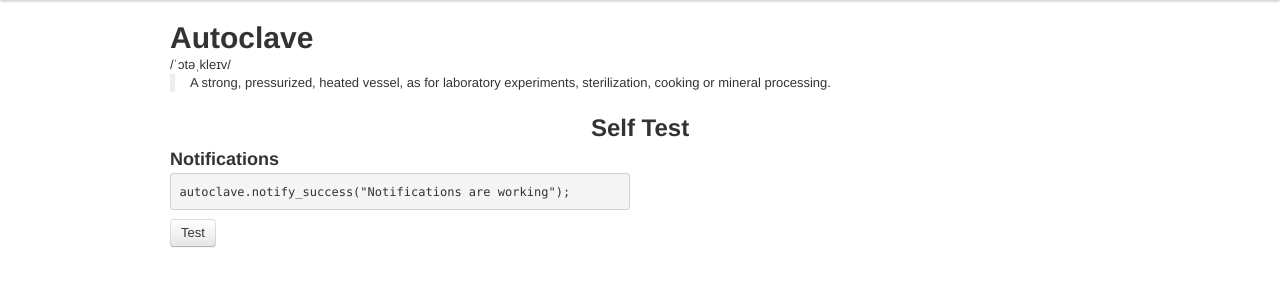
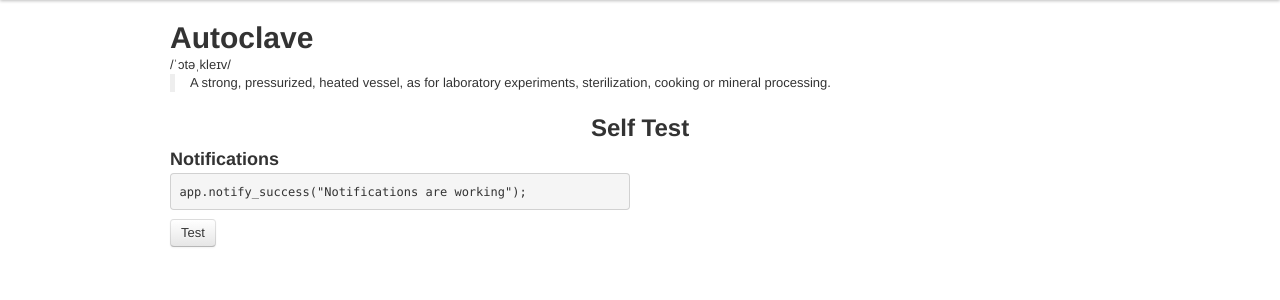
Before and after one commit to getslash/mailboxer, a Flask app: template flask_app/templates/index.html in a window 1280 px wide. Shown: the part 40-340 px from the top of the page. Run offline with Flask 2, Linux system fonts and the light colour scheme; the template is opened without the code that fills it, so the values that code supplies are empty; parts of the project's set-up code (start-up, migrations or seed data) failed here and were passed over; some libraries are stand-ins or nearby versions.

Commit message:
Remove several references to the name 'autoclave', making it easier to fork the template...

```diff
--- a/flask_app/app.py
+++ b/flask_app/app.py
@@ -8,7 +8,7 @@ from .utils import render_template
 app = flask.Flask(__name__)
 app.config.update(config.flask.__dict__)
 
-app.register_blueprint(api.api_blueprint, url_prefix=config.autoclave.AUTOCLAVE_API_ROOT)
+app.register_blueprint(api.api_blueprint, url_prefix=config.app.API_ROOT)
 
 oid = OpenID(app)
 
--- a/flask_app/config/__init__.py
+++ b/flask_app/config/__init__.py
@@ -1,5 +1,5 @@
 from . import (
     flask,
-    autoclave,
+    app,
     celery,
     )
--- /dev/null
+++ b/flask_app/config/app.py
@@ -0,0 +1,21 @@
+import os
+
+APP_NAME                     = "autoclave"
+USER_NAME                    = APP_NAME
+DEPLOY_ROOT                  = os.path.join("/opt", APP_NAME)
+DEPLOY_SRC_ROOT              = os.path.join(DEPLOY_ROOT, "src")
+
+UWSGI_UNIX_SOCK_PATH         = "/tmp/__{}.sock".format(APP_NAME)
+
+API_ROOT                     = "/api"
+
+CELERY_WORKER_SERVICE_NAME   = APP_NAME + "-celery"
+
+DATA_ROOT                    = "/data"
+REDIS_DB_PATH                = os.path.join(DATA_ROOT, "redis")
+MONGO_DB_PATH                = os.path.join(DATA_ROOT, "mongo")
+
+DATABASE_HOST                = "127.0.0.1"
+DEPLOYMENT_FRONTEND_TCP_PORT = 80
+TESTING_FRONTEND_TCP_PORT    = 8080
+STATIC_ROOT                  = os.path.abspath(os.path.join(os.path.dirname(__file__), "..", "static"))
--- a/flask_app/db.py
+++ b/flask_app/db.py
@@ -6,5 +6,5 @@ _connection = None
 def get_connection():
     global _connection
     if _connection is None:
-        _connection = pymongo.Connection(config.autoclave.AUTOCLAVE_DATABASE_HOST, safe=True)
+        _connection = pymongo.Connection(config.app.DATABASE_HOST, safe=True)
     return _connection
--- a/flask_app/static/js/autoclave-api.js
+++ b/flask_app/static/js/app-api.js
@@ -1,12 +1,12 @@
-if (autoclave === undefined) {
-    var autoclave = {};
+if (app === undefined) {
+    var app = {};
 }
 
-if (autoclave.api === undefined) {
-    autoclave.api = {};
+if (app.api === undefined) {
+    app.api = {};
 }
 
-autoclave.api.call = function(path, data) {
+app.api.call = function(path, data) {
     return $.ajax(path, {
         data : JSON.stringify(data),
         contentType : "application/json",
@@ -14,7 +14,7 @@ autoclave.api.call = function(path, data) {
         dataType: "json",
         type : "POST",
         error : function (request, msg, error) {
-            autoclave.notify_error("Ajax error on <b>" + path + "</b>: " + error);
+            app.notify_error("Ajax error on <b>" + path + "</b>: " + error);
         }
     });
 }
--- /dev/null
+++ b/flask_app/static/js/app-notifications.js
@@ -0,0 +1,28 @@
+if (app === undefined) {
+    var app = {};
+}
+
+app.notify = function(msg, type) {
+    $.pnotify.defaults.history = false;
+    $.pnotify({
+        "title" : type,
+        "type" : type,
+        "text" : msg
+    });
+}
+
+app.notify_info = function(msg) {
+    app.notify(msg, "info");
+}
+
+app.notify_warning = function(msg) {
+    app.notify(msg, "warning");
+}
+
+app.notify_error = function(msg) {
+    app.notify(msg, "error");
+}
+
+app.notify_success = function(msg) {
+    app.notify(msg, "success");
+}
--- a/flask_app/static/js/autoclave-notifications.js
+++ /dev/null
@@ -1,28 +0,0 @@
-if (autoclave === undefined) {
-    var autoclave = {};
-}
-
-autoclave.notify = function(msg, type) {
-    $.pnotify.defaults.history = false;
-    $.pnotify({
-        "title" : type,
-        "type" : type,
-        "text" : msg
-    });
-}
-
-autoclave.notify_info = function(msg) {
-    autoclave.notify(msg, "info");
-}
-
-autoclave.notify_warning = function(msg) {
-    autoclave.notify(msg, "warning");
-}
-
-autoclave.notify_error = function(msg) {
-    autoclave.notify(msg, "error");
-}
-
-autoclave.notify_success = function(msg) {
-    autoclave.notify(msg, "success");
-}
--- a/flask_app/templates/index.html
+++ b/flask_app/templates/index.html
@@ -15,7 +15,7 @@ A strong, pressurized, heated vessel, as for laboratory experiments, sterilizati
     <div class="span6">
       <h3>Notifications</h3>
       <div class="example">
-        <pre>autoclave.notify_success("Notifications are working");</pre>
+        <pre>app.notify_success("Notifications are working");</pre>
       </div>
     </div>
     <div class="span6">
--- a/flask_app/templates/layout.html
+++ b/flask_app/templates/layout.html
@@ -39,8 +39,8 @@
    {% endblock %}
 
    <script src="/static/js/jquery.min.js"></script>
-   <script src="/static/js/autoclave-notifications.js"></script>
-   <script src="/static/js/autoclave-api.js"></script>
+   <script src="/static/js/app-notifications.js"></script>
+   <script src="/static/js/app-api.js"></script>
    <script src="/static/js/bootstrap-transition.js"></script>
    <script src="/static/js/bootstrap-alert.js"></script>
    <script src="/static/js/bootstrap-modal.js"></script>
--- a/run.py
+++ b/run.py
@@ -15,9 +15,9 @@ parser.add_argument("-v", "--verbose", action="store_true", default=False)
 def main(args):
     from gevent.wsgi import WSGIServer
     if args.debug:
-        app.run(debug=True, port=config.autoclave.AUTOCLAVE_TESTING_FRONTEND_TCP_PORT)
+        app.run(debug=True, port=config.app.TESTING_FRONTEND_TCP_PORT)
     else:
-        http_server = WSGIServer(("0.0.0.0", config.autoclave.AUTOCLAVE_APP_TCP_PORT), app)
+        http_server = WSGIServer(("0.0.0.0", config.app.APP_TCP_PORT), app)
         http_server.serve_forever()
     return 0
 
```
Also changed, not shown: fabfile.py (+26 -26 lines), flask_app/config/autoclave.py (deleted, +0 -21 lines), README.md.
